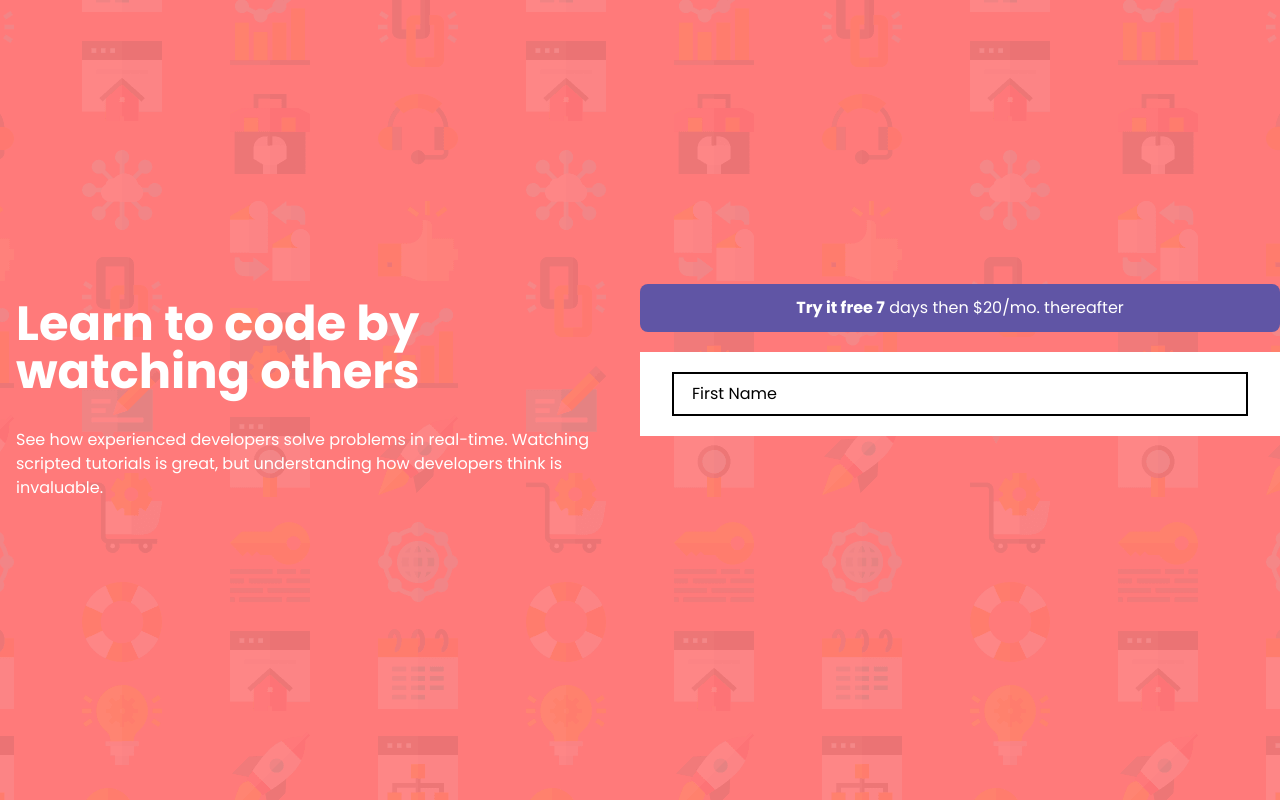
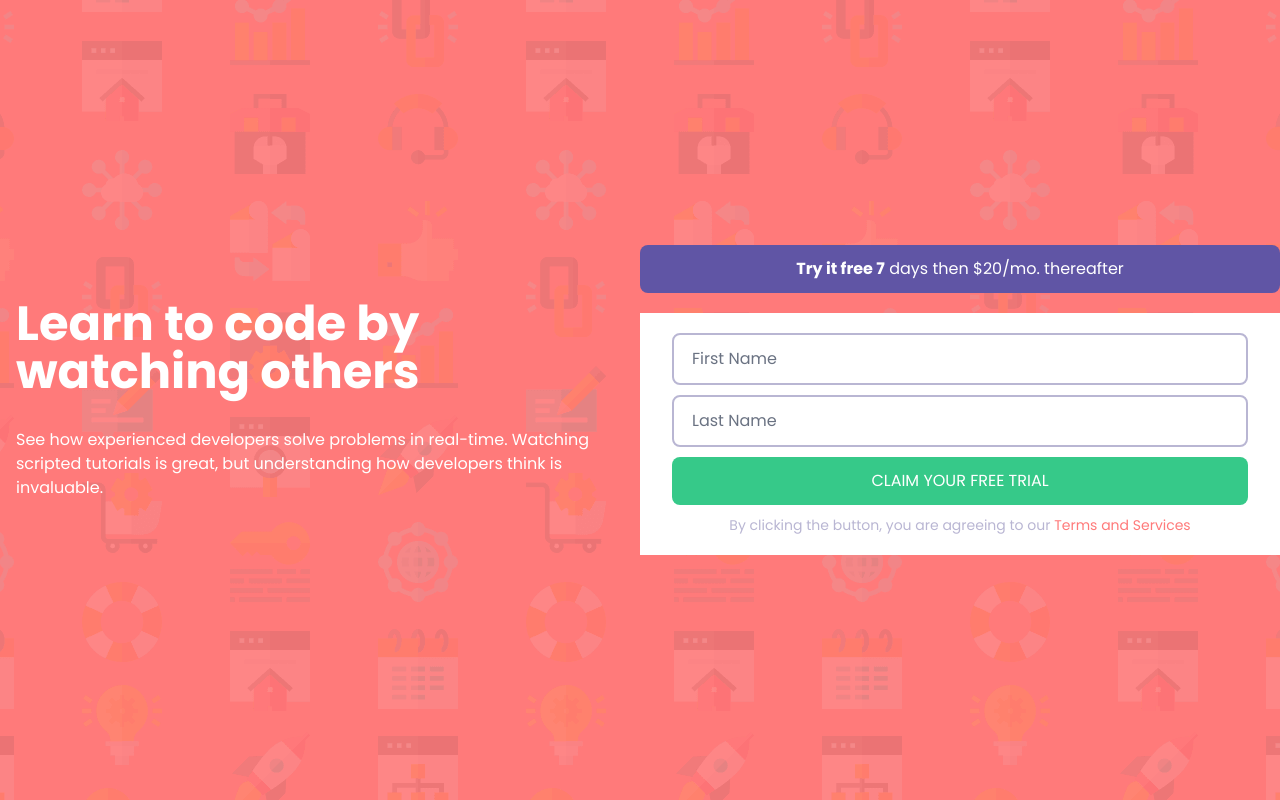
Before and after one commit to Friendlesso/Intro-Component, a React (Vite) app: page / in a window 1280 px wide. Built offline with nearby package versions, Linux system fonts and the light colour scheme.

Commit message:
1.Added fully dynamic inputs for: -First name -Last name 2.Added data file for regex

```diff
--- a/src/components/Form/Form.tsx
+++ b/src/components/Form/Form.tsx
@@ -1,12 +1,38 @@
+
+import { useState } from "react";
 import { Promo } from "../Promo/Promo";
 import { NameInput } from "./NameInput";
+import { TAS } from "./TAS";
+import { FIRST_NAME_REGEX, LAST_NAME_REGEX } from "../../utils/validation";
 
 export function Form() {
+  const [firstName, setFirstName] = useState("");
+  const [lastName, setLastName] = useState("");
+
   return (
     <section className="w-1/2 flex flex-col gap-5">
       <Promo />
-    <form action="submit" className="py-5 px-8 bg-white">
-      <NameInput />
+      <form action="submit" className="py-5 px-8 flex flex-col gap-2.5 bg-white">
+        <NameInput
+          validation={FIRST_NAME_REGEX}
+          errorText={"Please provide a valid first name!"}
+          label={'First Name'}
+          id={'FirstNameInput'}
+          value={firstName}
+          setName={setFirstName}
+        />
+        <NameInput
+          validation={LAST_NAME_REGEX}
+          errorText={"Please provide a valid last name!"}
+          label={'Last Name'}
+          id={'LastNameInput'}
+          value={lastName}
+          setName={setLastName}
+        />
+        <button type="submit" className="bg-(--submit-btn-color) text-white py-3 rounded-lg cursor-pointer hover:opacity-85">
+          CLAIM YOUR FREE TRIAL
+        </button>
+        <TAS />
       </form>
     </section>
   )
--- a/src/components/Form/NameInput.tsx
+++ b/src/components/Form/NameInput.tsx
@@ -1,54 +1,74 @@
-import { useState } from "react";
+import { useState, type Dispatch, type SetStateAction } from "react";
 
-export function NameInput() {
-  const [firstName, setFirstName] = useState("");
+type NameInputProps = {
+  validation: RegExp;
+  errorText: string;
+  label: string;
+  id: string;
+  value: string;
+  setName: Dispatch<SetStateAction<string>>;
+}
+
+export function NameInput({validation, errorText, label, id, value, setName}:NameInputProps) {
   const [error, setError] = useState("");
 
   function handleChange(e: React.ChangeEvent<HTMLInputElement>) {
     const value = e.target.value;
-    setFirstName(value);
+    setName(value);
 
-    if (!firstNameRegex.test(value)) {
-      setError("First name must contain letters only")
+    if (value.length > 0 && !validation.test(value)) {
+      setError(errorText)
     } else {
       setError("")
     }
   }
 
-
-
-  // \p{L} = any Unicode letter
-  // u = flag required
-  const firstNameRegex = /^[\p{L}]+$/u;
-
   return (
     <>
       <div className="relative flex flex-col">
         <input
-          id="iname"
+          id={id}
           type="text"
           required
-          value={firstName}
+          value={value}
           onChange={handleChange}
           minLength={1}
-          className="w-full py-2 bg-white border-2 border-black"
+          className=
+          {`
+            w-full
+            py-3 px-4
+            rounded-lg
+            border-2
+            outline-none
+            ${error
+              ? 'border-red-400'
+              : 'border-(--purple-300) '
+            }
+          `}
         />
         <label
-          htmlFor="iname"
+          htmlFor={id}
           className=
           {`
           absolute  left-3 top-1/2
-          transition-all px-2
-          ${firstName
-              ? '-translate-y-[140%] bg-white '
+          transition-all duration-150
+          px-2
+          rounded-2xl
+          select-none
+          ${value
+              ? '-translate-y-[175%] bg-white text-sm '
               : '-translate-y-1/2'
+            }
+            ${error
+              ? 'text-red-300'
+              : 'text-gray-500'
             }
         `}
         >
-          First Name
+          {label}
         </label>
       </div>
-      {error && <p className="text-right">{error}</p>}
+      {error && <p className="text-right text-sm text-red-400">{error}</p>}
     </>
 
   )
--- /dev/null
+++ b/src/components/Form/TAS.tsx
@@ -0,0 +1,8 @@
+export function TAS() {
+  return (
+    <p className="text-sm text-(--purple-300) text-center">
+      By clicking the button, you are agreeing to our
+      <a href="#" className="text-(--red-400) hover:text-red-500 transition-colors duration-150"> Terms and Services</a>
+    </p>
+  )
+}
--- a/src/index.css
+++ b/src/index.css
@@ -5,6 +5,9 @@
   --red-400: hsl(0, 100%, 74%);
 
   --promo-bg-color: hsl(248, 32%, 49%);
+  --purple-300: hsl(246, 25%, 77%);
+
+  --submit-btn-color: hsl(154, 58%, 50%);
 }
 
 body {
--- /dev/null
+++ b/src/utils/validation.ts
@@ -0,0 +1,2 @@
+export const FIRST_NAME_REGEX = /^[\p{L}]+$/u;
+export const LAST_NAME_REGEX = /^[\p{L}]+$/u;
```
Lines whose indentation alone changed are shown as unchanged.
